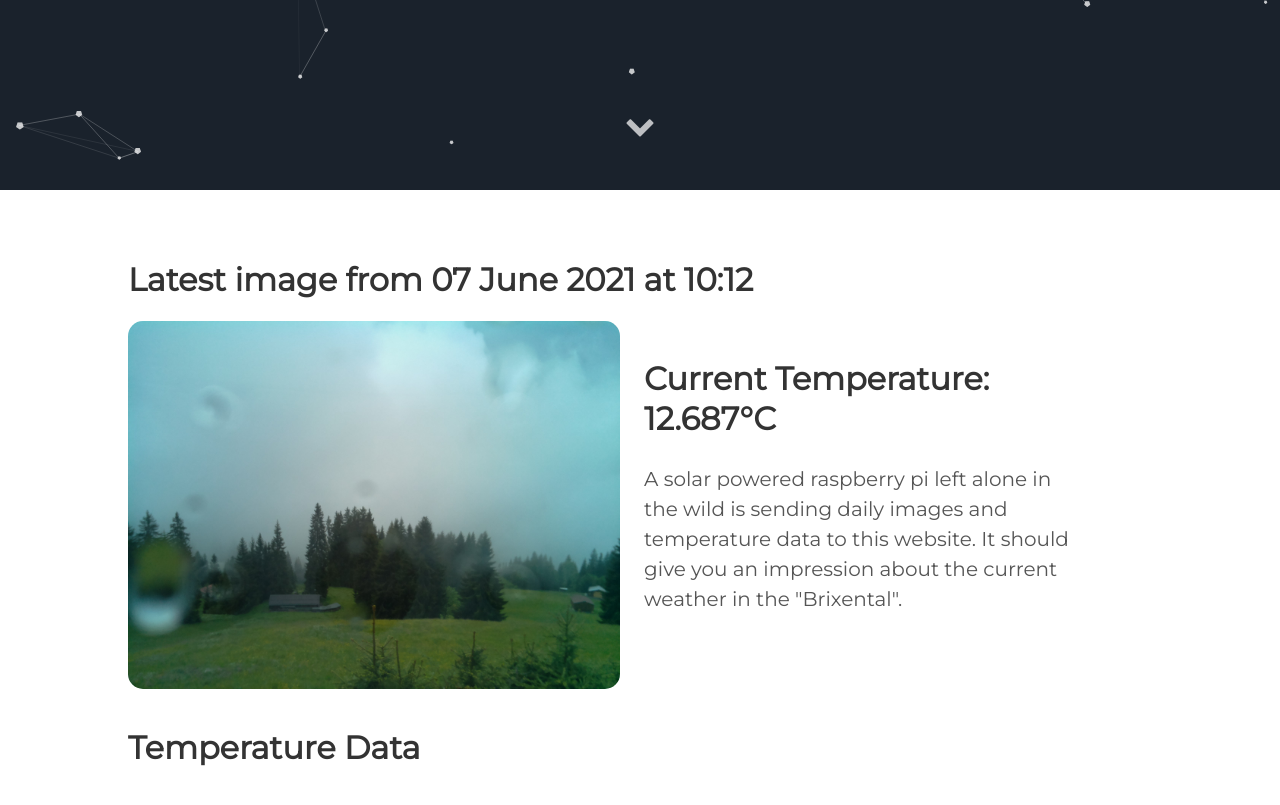
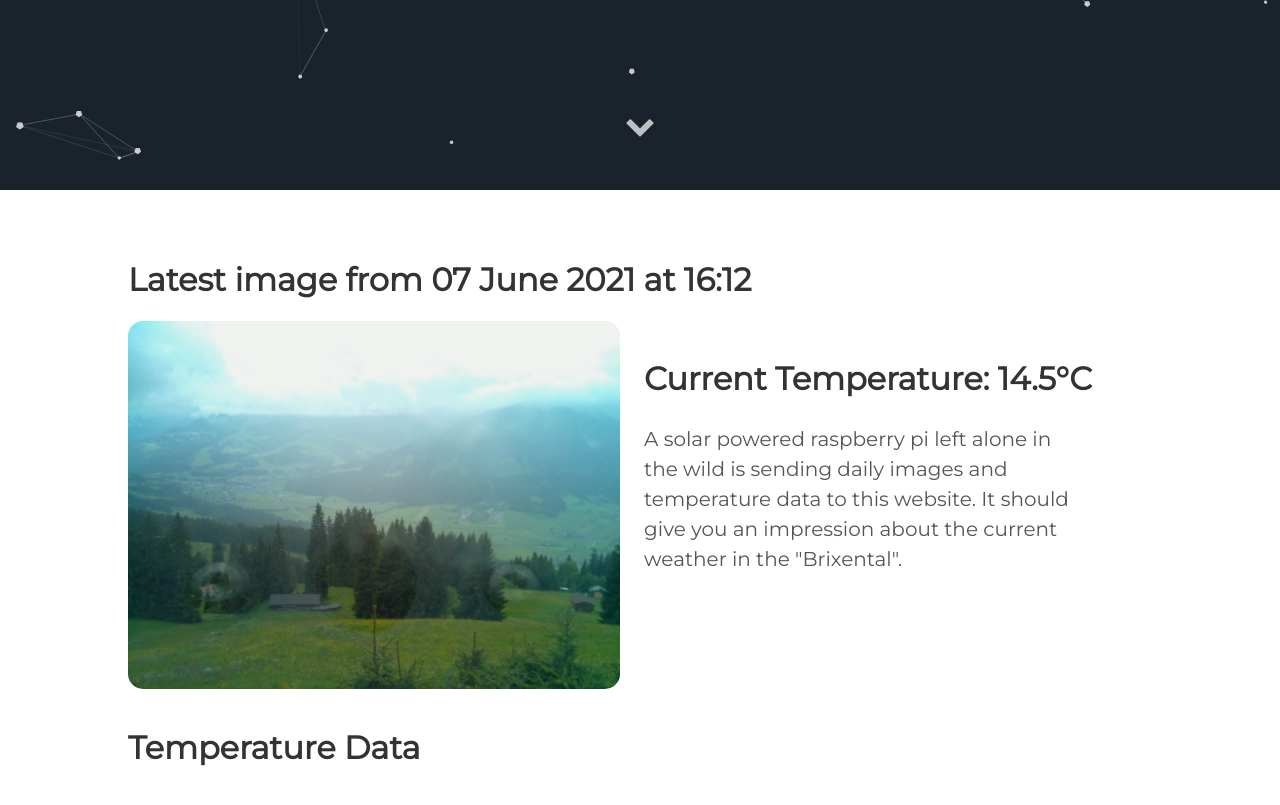
Before and after one commit to vektorious/vektorious.github.io, a Jekyll site: the page built from resources/huette.md, in a window 1280 px wide and 900 px high, scrolled down 710 px. Shown: the top 805 px of the window. Built offline with Jekyll 4.4.1, drawn with Linux system fonts in a browser that asks for light colours.

Commit message:
I'm a bot beep boop

```diff
--- a/resources/huette.md
+++ b/resources/huette.md
@@ -6,13 +6,13 @@ image: '/assets/img/'
 description: 'Live image from the Austrian alps'
 twitter_text: ' '
 ---
-## Latest image from 07 June 2021 at 10:12
+## Latest image from 07 June 2021 at 16:12
 <div class="huette">
   <div class="huette-image">
     <img src="{{ "/assets/img/huette.jpg" | prepend: site.baseurl }}">
   </div>
   <div class="huette-text">
-        <h2>Current Temperature: 12.687°C</h2>
+        <h2>Current Temperature: 14.5°C</h2>
         <p>A solar powered raspberry pi left alone in the wild is sending daily images and temperature data to this website. It should give you an impression about the current weather in the "Brixental".</p>
 
   </div>
```
Also changed, not shown: rpi-script/2021-06-07_161106.txt (renamed from rpi-script/2021-06-07_101108.txt, +5 -6 lines), rpi-script/huette.md (+2 -2 lines), assets/img/huette.jpg, assets/img/temp_plot.png, rpi-script/temp_plot.png, 1 other file.
